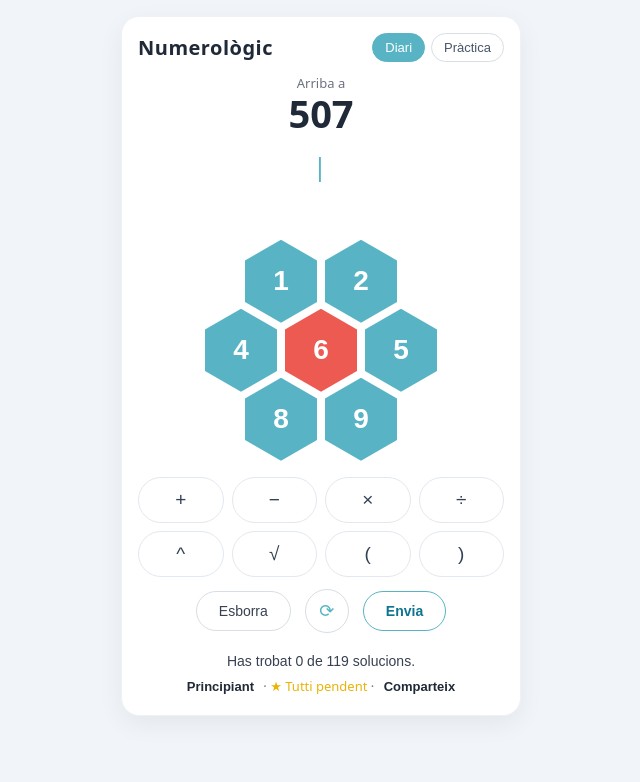
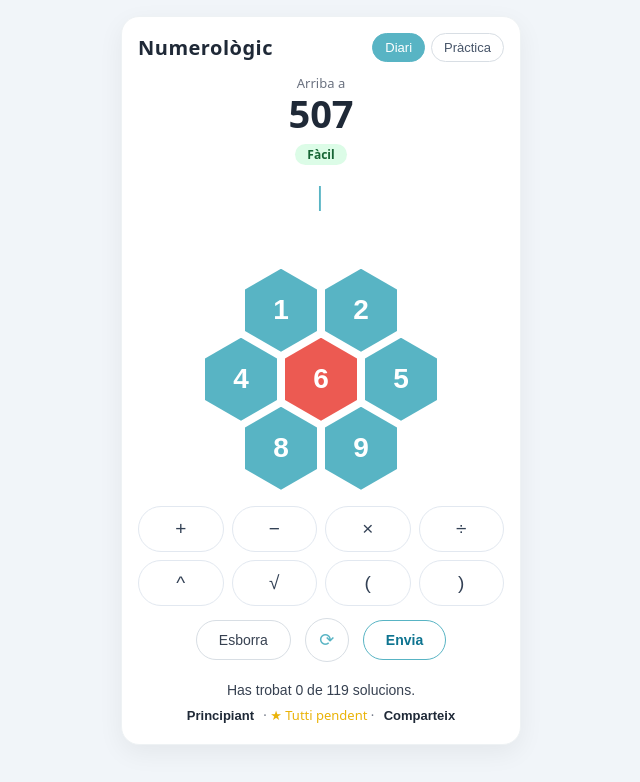
Before and after one commit to skinnydkd/numerologic, a website with bundled scripts: page index.html in a window 1280 px wide. Shown: the whole page, without its empty margins (319-959 px from the left). Built offline with nearby package versions, Linux system fonts and the light colour scheme.

Commit message:
feat: etiqueta de dificultat per repte (Facil/Mitja/Dificil segons l'objectiu)

```diff
--- a/css/styles.css
+++ b/css/styles.css
@@ -18,6 +18,11 @@ body {
 
 .goal { text-align: center; color: #6b7280; font-size: 13px; margin-top: 12px; }
 .goal b { display: block; font-size: 38px; color: #1f2937; line-height: 1.15; }
+.difficulty { text-align: center; margin-top: 6px; }
+.difficulty span { display: inline-block; padding: 2px 12px; border-radius: 999px; font-size: 12px; font-weight: 700; }
+.difficulty .facil { background: #dcfce7; color: #166534; }
+.difficulty .mitja { background: #fef3c7; color: #92400e; }
+.difficulty .dificil { background: #fee2e2; color: #991b1b; }
 .disp { text-align: center; font-size: 26px; letter-spacing: 2px; margin: 12px 0 4px; min-height: 34px; }
 .cursor { color: #58b4c4; }
 .result { text-align: center; min-height: 24px; font-size: 18px; font-weight: 600; color: #94a3b8; }
--- a/index.html
+++ b/index.html
@@ -20,6 +20,7 @@
     </header>
 
     <div class="goal">Arriba a <b id="target">—</b></div>
+    <div class="difficulty" id="difficulty"></div>
     <div class="disp" id="display"><span class="cursor">|</span></div>
     <div class="result" id="result"></div>
     <div class="flash" id="flash"></div>
--- a/js/app.js
+++ b/js/app.js
@@ -6,15 +6,18 @@ import * as ui from "./ui.js";
 import { buildShareText } from "./share.js";
 import { parse } from "./parser.js";
 import { evaluate } from "./evaluator.js";
+import { difficulty } from "./difficulty.js";
 
 const $ = (id) => document.getElementById(id);
 const els = {
   target: $("target"), display: $("display"), flash: $("flash"),
   hive: $("hive"), ops: $("ops"), del: $("del"), shuffle: $("shuffle"),
   send: $("send"), count: $("count"), rankBtn: $("rankBtn"), tutti: $("tutti"),
-  panel: $("panel"), share: $("share"), result: $("result"),
+  panel: $("panel"), share: $("share"), result: $("result"), difficulty: $("difficulty"),
   practiceNew: $("practiceNew"), newPractice: $("newPractice"),
 };
+
+const DIFF_CLASS = { "Fàcil": "facil", "Mitjà": "mitja", "Difícil": "dificil" };
 
 let pool;
 try {
@@ -66,6 +69,8 @@ function start(index) {
   game = createGame(puzzle, loadProgress(localStorage, index));
   expr = "";
   ui.setTarget(els.target, puzzle.target);
+  const dlevel = difficulty(puzzle.target);
+  els.difficulty.innerHTML = `<span class="${DIFF_CLASS[dlevel]}">${dlevel}</span>`;
   ui.renderHive(els.hive, puzzle.digits, puzzle.centralIndex, addToken);
   ui.renderOps(els.ops, addToken);
   showExpr();
--- /dev/null
+++ b/js/difficulty.js
@@ -0,0 +1,8 @@
+// Classifica la dificultat d'un repte segons el tipus de número objectiu.
+// Fàcil: positiu petit (0..999). Mitjà: positiu gran (>=1000) o negatiu petit (-999..-1).
+// Difícil: negatiu gran (<= -1000).
+export function difficulty(target) {
+  if (target <= -1000) return "Difícil";
+  if (target < 0 || target >= 1000) return "Mitjà";
+  return "Fàcil";
+}
--- a/sw.js
+++ b/sw.js
@@ -1,5 +1,5 @@
 // Service worker cache-first: app shell + puzzles.json. Offline-first.
-const CACHE = "numerologic-v3";
+const CACHE = "numerologic-v4";
 const ASSETS = [
   "./",
   "./index.html",
@@ -15,6 +15,7 @@ const ASSETS = [
   "./js/validate.js",
   "./js/score.js",
   "./js/share.js",
+  "./js/difficulty.js",
   "./data/puzzles.json",
   "./manifest.json",
   "./icon.svg",
```
Also changed, not shown: js/tests/difficulty.test.js (added, +21 -0 lines).
